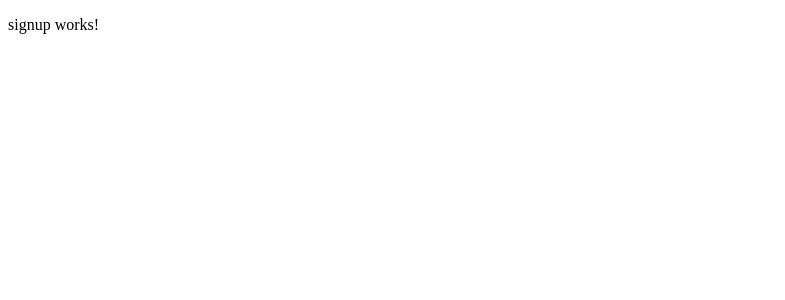
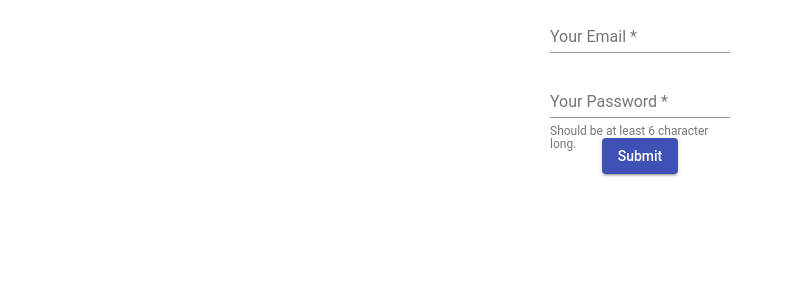
Before and after one commit to longle626/Fitness-Tracker, an Angular app: page /signup in a window 1280 px wide. Shown: the top 300 px of the page, without its empty margins (0-785 px from the left). Built offline with nearby package versions, Linux system fonts and the light colour scheme.

Commit message:
setup signup page

```diff
--- a/package.json
+++ b/package.json
@@ -11,10 +11,11 @@
   "private": true,
   "dependencies": {
     "@angular/animations": "~13.0.0",
-    "@angular/cdk": "^13.0.4",
+    "@angular/cdk": "^13.1.0",
     "@angular/common": "~13.0.0",
     "@angular/compiler": "~13.0.0",
     "@angular/core": "~13.0.0",
+    "@angular/flex-layout": "^13.0.0-beta.36",
     "@angular/forms": "~13.0.0",
     "@angular/material": "^13.0.4",
     "@angular/platform-browser": "~13.0.0",
--- a/src/app/auth/signup/signup.component.html
+++ b/src/app/auth/signup/signup.component.html
@@ -1 +1,33 @@
-<p>signup works!</p>
+<section class="signup-form">
+  <form
+    fxLayout="column"
+    fxLayoutAlign="center center"
+    #f="ngForm"
+    (ngSubmit)="onSubmit(f)"
+  >
+    <mat-form-field>
+      <input
+        type="email"
+        ngModel
+        name="email"
+        matInput
+        placeholder="Your Email"
+        email
+        required
+      />
+    </mat-form-field>
+    <mat-form-field>
+      <input
+        type="password"
+        ngModel
+        name="password"
+        matInput
+        placeholder="Your Password"
+        required
+        minlength="6"
+      />
+      <mat-hint>Should be at least 6 character long.</mat-hint>
+    </mat-form-field>
+    <button type="submit" mat-raised-button color="primary">Submit</button>
+  </form>
+</section>
--- a/src/app/auth/signup/signup.component.ts
+++ b/src/app/auth/signup/signup.component.ts
@@ -1,15 +1,15 @@
 import { Component, OnInit } from '@angular/core';
+import { NgForm } from '@angular/forms';
 
 @Component({
   selector: 'app-signup',
   templateUrl: './signup.component.html',
-  styleUrls: ['./signup.component.css']
+  styleUrls: ['./signup.component.css'],
 })
 export class SignupComponent implements OnInit {
+  constructor() {}
 
-  constructor() { }
+  ngOnInit(): void {}
 
-  ngOnInit(): void {
-  }
-
+  onSubmit(form: NgForm) {}
 }
--- a/src/app/material.module.ts
+++ b/src/app/material.module.ts
@@ -1,11 +1,11 @@
-import { NgModule } from "@angular/core";
+import { NgModule } from '@angular/core';
 import { MatButtonModule } from '@angular/material/button';
-import { MatIconModule } from '@angular/material/icon'
+import { MatIconModule } from '@angular/material/icon';
+import { MatFormFieldModule } from '@angular/material/form-field';
+import { MatInputModule } from '@angular/material/input';
 
 @NgModule({
-  imports: [MatButtonModule,
-            MatIconModule],
-  exports: [MatButtonModule,
-            MatIconModule]
+  imports: [MatButtonModule, MatIconModule, MatFormFieldModule, MatInputModule],
+  exports: [MatButtonModule, MatIconModule, MatFormFieldModule, MatInputModule],
 })
-export class MaterialModule { }
+export class MaterialModule {}
```
Also changed, not shown: src/app/app.module.ts (+10 -5 lines), 1 other file (tests, documents, lock files or other folders).
